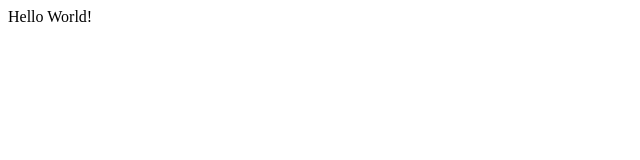
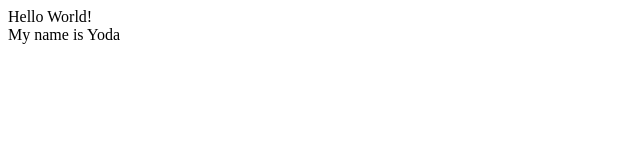
Before and after one commit to lollsw/lollsw.github.io, a plain HTML site: page index.html in a window 1280 px wide. Shown: the whole page, without its empty margins (0-640 px from the left). Drawn offline with Linux system fonts and the light colour scheme.

Commit message:
Update index.html

```diff
--- a/index.html
+++ b/index.html
@@ -7,5 +7,8 @@
 	<div>
 		Hello World!
 	</div>
+	<div>
+		My name is Yoda
+	</div>
 </body>
 </html>
```
